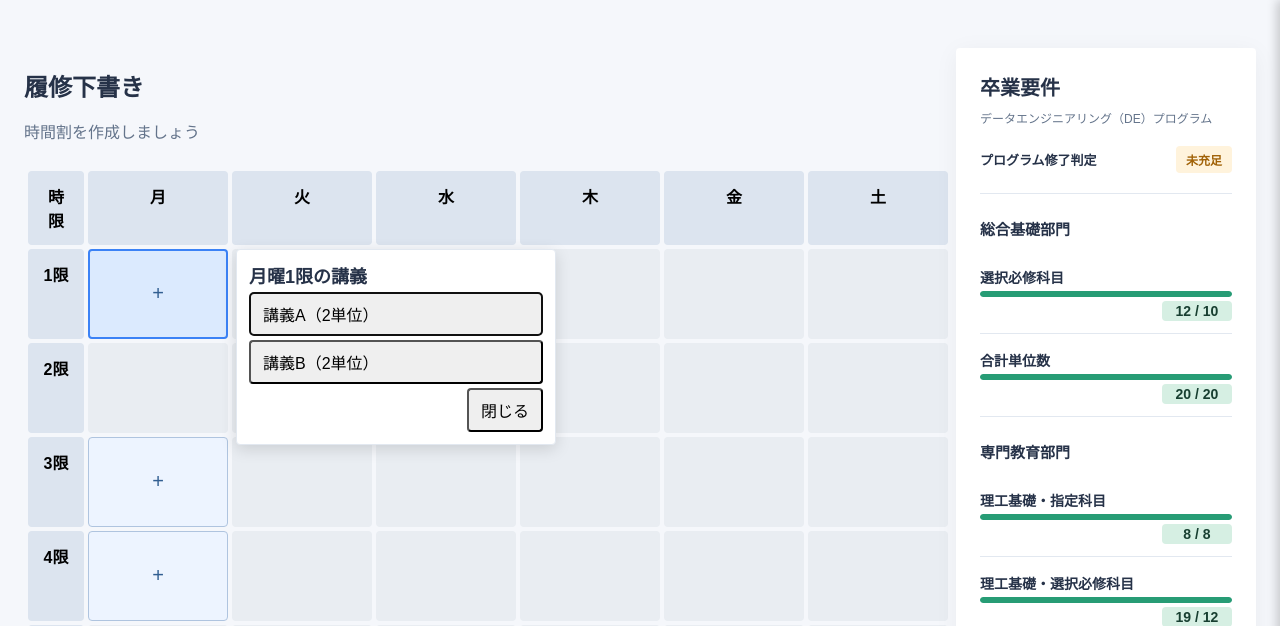
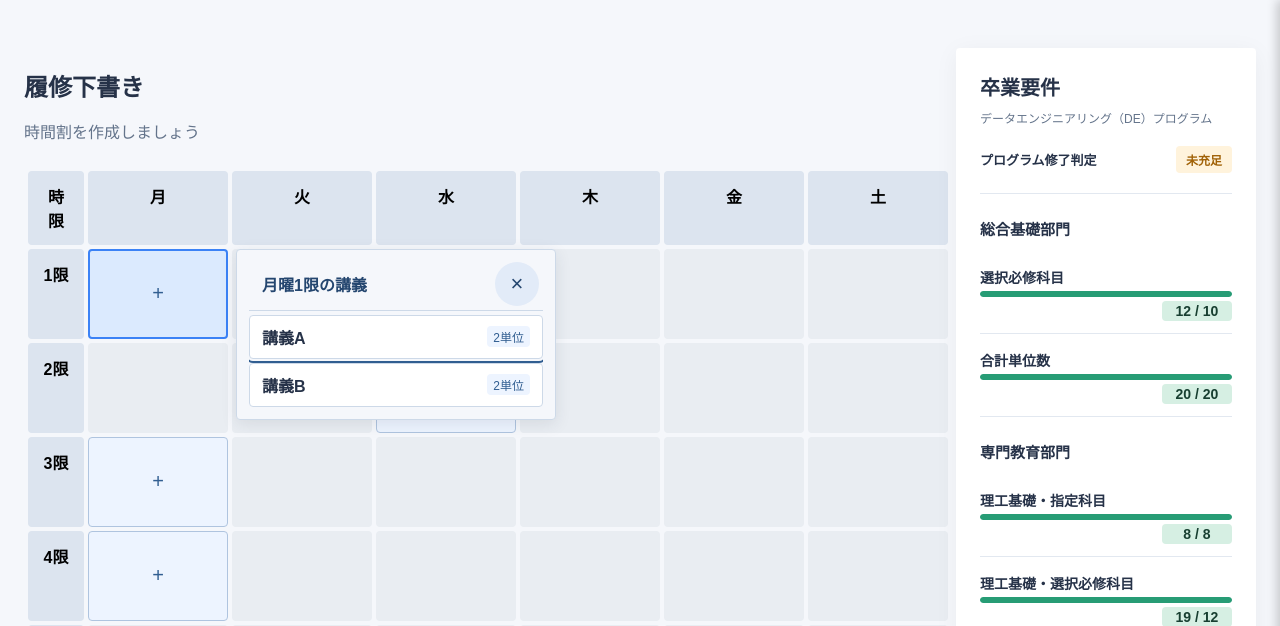
Before and after one commit to sakuK0307/ProjectBIG6, a Flask app: template templates/index.html in a window 1280 px wide, after a click that opens the changed part. Shown: the top 626 px of the page. Run offline with Flask 3, Linux system fonts and the light colour scheme; the template is opened without the code that fills it, so the values that code supplies are empty.

Commit message:
Polish course picker styling and entrance animation

```diff
--- a/templates/index.html
+++ b/templates/index.html
@@ -116,12 +116,12 @@
   </main>
 
   <section id="course-picker" aria-labelledby="course-picker-title" hidden>
-    <h2 id="course-picker-title"></h2>
+    <div class="course-picker-heading">
+      <h2 id="course-picker-title"></h2>
+      <button type="button" id="close-course-picker" aria-label="講義選択を閉じる">×</button>
+    </div>
     <ul id="course-options"></ul>
-    <div class="course-picker-actions">
-      <button type="button" id="close-course-picker">閉じる</button>
-      <button type="button" id="remove-course" hidden>登録を削除</button>
-    </div>
+    <button type="button" id="remove-course" hidden>登録を削除</button>
   </section>
 
     <!-- ヘッダー -->
--- a/templates/style.css
+++ b/templates/style.css
@@ -117,28 +117,56 @@ button.cell.empty:enabled.selected {
   width: min(320px, calc(100% - 16px));
   max-height: min(360px, calc(100dvh - 16px));
   padding: 12px;
-  border: 1px solid #e2e8f0;
+  border: 1px solid #cdd9e8;
   border-radius: 4px;
-  background: #fff;
-  box-shadow: 0 4px 16px #0002;
+  background: #f5f7fb;
+  box-shadow: 0 4px 16px #2632481a;
 }
 
 #course-picker[hidden] {
   display: none;
 }
 
+@media (prefers-reduced-motion: no-preference) {
+  #course-picker:not([hidden]) {
+    animation: course-picker-enter 160ms cubic-bezier(0.2, 0.75, 0.25, 1);
+  }
+}
+
+@keyframes course-picker-enter {
+  from {
+    opacity: 0;
+    transform: translate(var(--picker-enter-x, var(--picker-enter-side, -8px)), var(--picker-enter-y, 0px));
+  }
+
+  to {
+    opacity: 1;
+    transform: translate(0, 0);
+  }
+}
+
 @media (max-width: 768px), (pointer: coarse) {
   #course-picker {
+    --picker-enter-x: 0px;
+    --picker-enter-y: 16px;
     inset: auto 0 0;
     width: 100%;
     max-height: 50dvh;
     padding-bottom: max(12px, env(safe-area-inset-bottom));
   }
+
+  @media (prefers-reduced-motion: no-preference) {
+    #course-picker:not([hidden]) {
+      animation-duration: 210ms;
+    }
+  }
 }
 
 #course-picker-title {
   margin: 0;
-  font-size: 18px;
+  font-size: 16px;
+  font-weight: 600;
+  color: #24466f;
 }
 
 #course-options {
@@ -161,15 +189,102 @@ button.cell.empty:enabled.selected {
 }
 
 #course-options button {
+  display: grid;
+  grid-template-columns: minmax(0, 1fr) auto;
+  align-items: center;
+  gap: 4px;
   width: 100%;
+  border: 1px solid #cdd9e8;
+  background: #fff;
+  color: #263248;
   text-align: left;
 }
 
-.course-picker-actions {
+#course-options button:enabled {
+  cursor: pointer;
+}
+
+#course-options button:enabled:hover {
+  background: #edf4ff;
+  border-color: #7198cb;
+}
+
+#course-options button:disabled {
+  background: #e9edf2;
+  color: #475569;
+}
+
+#course-options button.is-registered {
+  background: #d6efe3;
+  border-color: #83bda2;
+  color: #183f31;
+}
+
+.course-option-name {
+  font-weight: 600;
+}
+
+.course-option-credits {
+  padding: 2px 6px;
+  border-radius: 4px;
+  background: #edf4ff;
+  color: #315e91;
+  font-size: 12px;
+  white-space: nowrap;
+}
+
+button:disabled .course-option-credits {
+  background: #fff;
+  color: inherit;
+}
+
+.course-option-status {
+  grid-column: 1 / -1;
+  font-size: 12px;
+}
+
+.course-picker-heading {
   display: flex;
-  flex-wrap: wrap;
-  justify-content: flex-end;
+  justify-content: space-between;
+  align-items: center;
   gap: 4px;
+  padding: 0 4px 4px 13px;
+  border-bottom: 1px solid #cdd9e8;
+}
+
+#course-picker #close-course-picker {
+  flex: 0 0 44px;
+  display: grid;
+  place-items: center;
+  padding: 0;
+  border: 0;
+  border-radius: 50%;
+  background: #e2ebf8;
+  color: #24466f;
+  font-size: 22px;
+  line-height: 1;
+  cursor: pointer;
+}
+
+#course-picker #close-course-picker:hover {
+  background: #dce9ff;
+}
+
+#course-picker button:focus-visible {
+  outline: 2px solid #315e91;
+  outline-offset: 2px;
+}
+
+#course-picker #remove-course {
+  align-self: flex-end;
+  border: 1px solid #e4cbd1;
+  background: #fff;
+  color: #8b3549;
+  cursor: pointer;
+}
+
+#course-picker #remove-course:hover {
+  background: #fff0f3;
 }
 
 /* キーボード操作時 */
```
Also changed, not shown: templates/src/main.js (+25 -6 lines).
